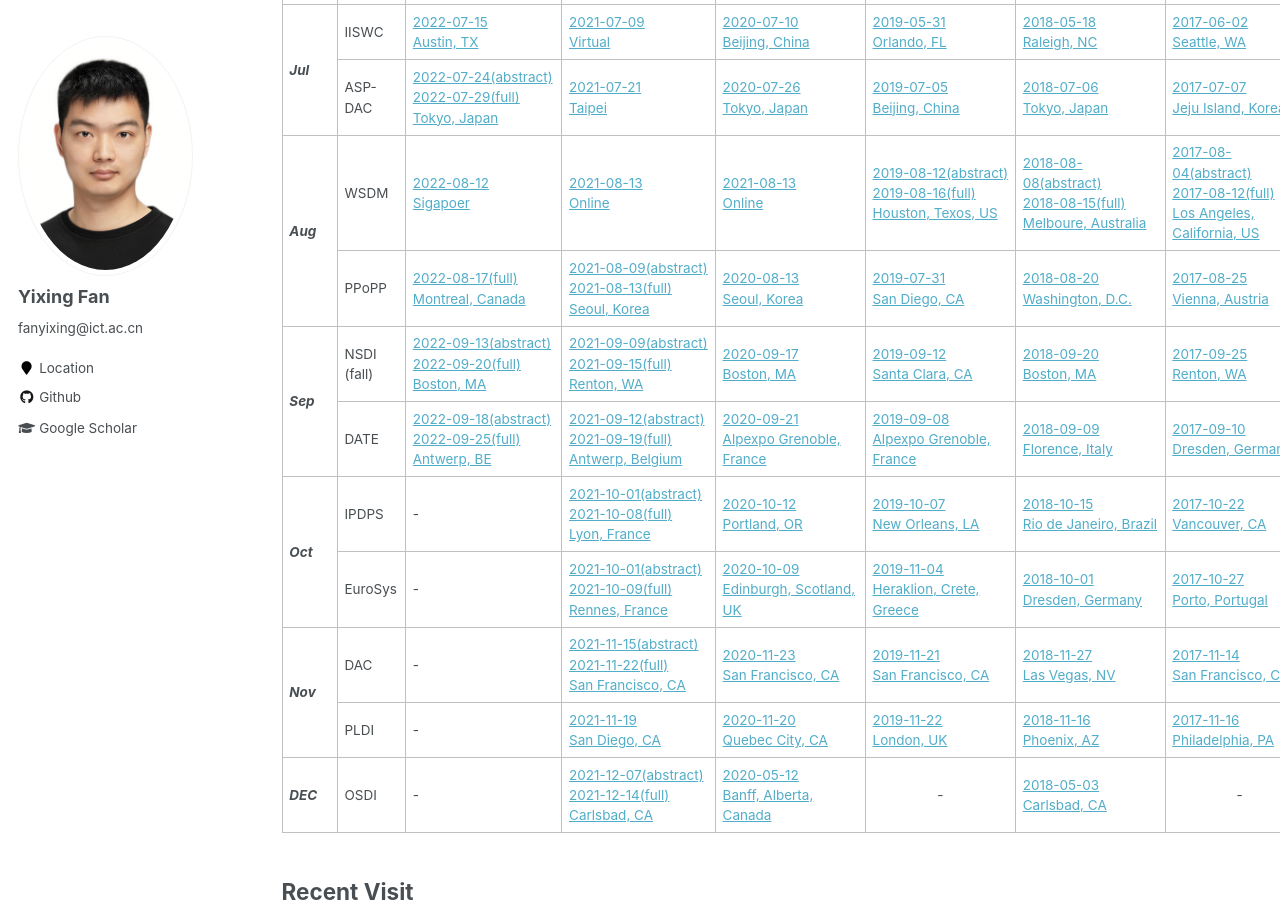
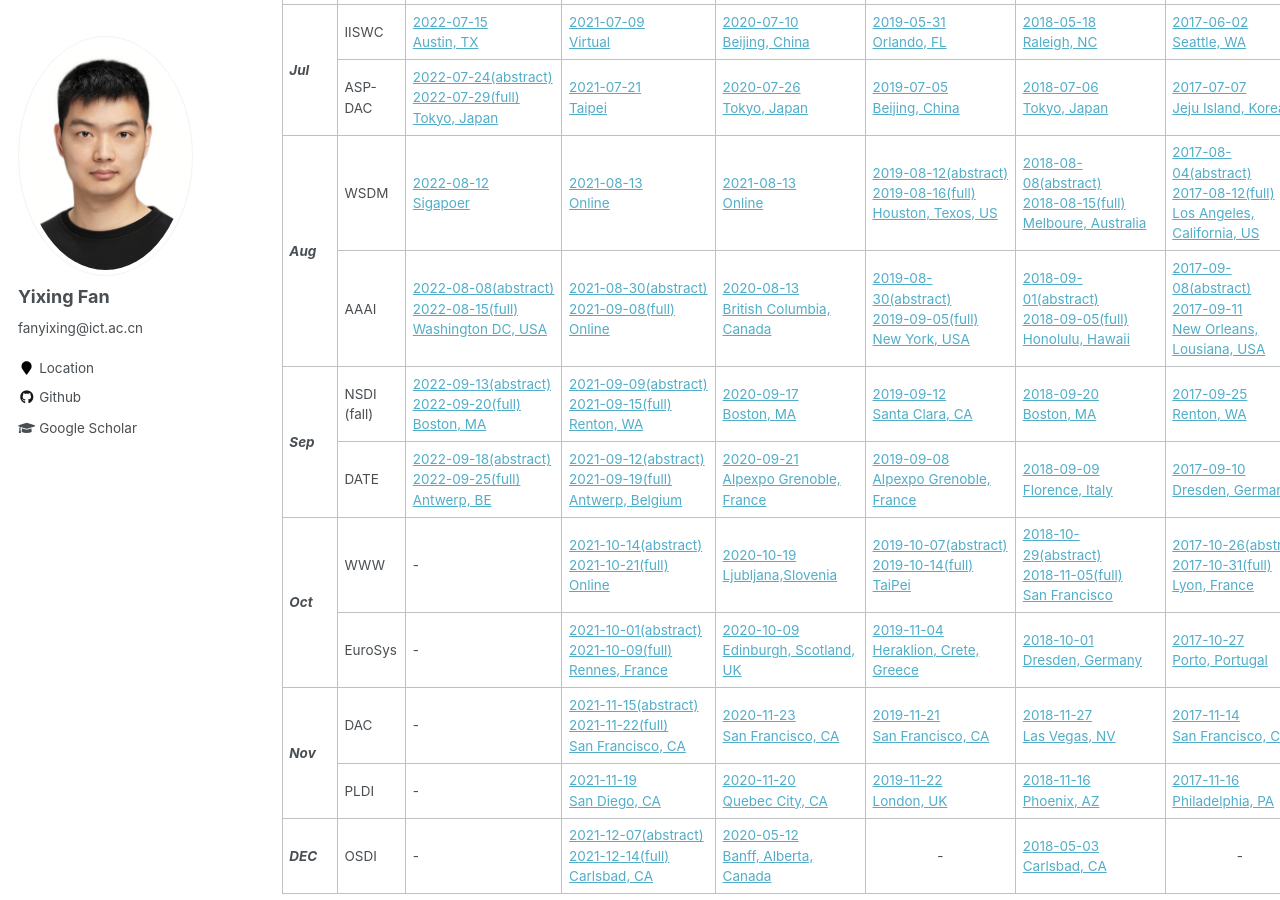
Before and after one commit to faneshion/faneshion.github.io, a Jekyll site: the page built from _pages/submission-map.md, in a window 1280 px wide and 900 px high, scrolled down 1025 px. Built offline with Jekyll 4.4.1, drawn with Linux system fonts in a browser that asks for light colours; some of the changed text lies outside the part shown.

Commit message:
update submission-map

```diff
--- a/_pages/submission-map.md
+++ b/_pages/submission-map.md
@@ -37,9 +37,9 @@ author_profile: true
 		<td><a href="https://ijcai-21.org/" title="date: 2021-08-19..26, notify: 2021-03-07"><nobr>2021-01-13(abstract)</nobr><br>2021-01-20(full)<br>Montreal, Canada</a></td>
 		<td><a href="https://static.ijcai.org/ijcai-pricai-2020-schedule/" title="date: 2020-07-11..17, notify: 2020-03-14"><nobr>2020-01-15(abstract)</nobr><br>2020-01-21(full)<br>Tokyo, Japan</a></td>
 		<td><a href="https://www.ijcai19.org/" title="date: 2019-08-10..16, notify: 2019-04-09"><nobr>2019-02-19(abstract)</nobr><br>2019-02-25(full)<br>Macao, China</a></td>
-		<td align="center">-</td>
 		<td><a href="http://www.ijcai-18.org/cfp/index.html" title="date: 2018-07-13..19, notify: 2018-04-16"><nobr>2018-01-25(abstract)</nobr><br>2018-02-02(full)<br>Stockholm, Sweden</a></td>
 		<td><a href="https://ijcai-17.org/index.html" title="date: 2017-08-19..25, notify: 2017-04-23"><nobr>2017-02-16(abstract)</nobr><br>2017-02-20(full)<br>Melbourne, Australia</a></td>
+		<td><a href="https://ijcai-16.org/" title="date: 2016-07-09..15, notify: 2016-04-04"><nobr>2016-01-27(abstract)</nobr><br>2016-02-02(full)<br>New York, USA</a></td>
 	</tr>
 	<tr>
 		<td rowspan="1"><b><i>Feb</i></b></td>
@@ -207,21 +207,14 @@ Chiba/Tokyo, Japan</a></td>
 		<td><a href="https://www.wsdm-conference.org/2017/" title="date: 2017-02-07..09, notify: 2016-10-17">2016-07-31(abstract)<br>2016-08-07(full)<br>Cambridge, UK</a></td>
 	</tr>
 	<tr>
-		<td>PPoPP</td>
-		<td><a href="http://conf.researchr.org/home/ppopp-2023" title="date: 2023-02-25..01, notify: 2022-11-07">2022-08-17(full)<br>
-Montreal, Canada</a></td>
-		<td><a href="http://conf.researchr.org/home/ppopp-2022" title="date: 2022-02-12..16, notify: 2021-12-26">2021-08-09(abstract)<br>2021-08-13(full)<br>
-Seoul, Korea</a></td>
-		<td><a href="http://conf.researchr.org/home/ppopp-2021" title="date: 2021-02-27..03, notify: 2020-11-16">2020-08-13<br>
-Seoul, Korea</a></td>
-		<td><a href="http://conf.researchr.org/home/ppopp-2020" title="date: 2020-02-22..26, notify: 2019-11-09">2019-07-31<br>
-San Diego, CA</a></td>
-		<td><a href="http://conf.researchr.org/home/ppopp-2019" title="date: 2019-02-16..20, notify: 2018-11-15">2018-08-20<br>
-Washington, D.C.</a></td>
-		<td><a href="http://conf.researchr.org/home/ppopp-2018" title="date: 2017-02-24..28, notify: 2017-12-06">2017-08-25<br>
-Vienna, Austria</a></td>
-		<td><a href="http://conf.researchr.org/home/ppopp-2017" title="date: 2017-02-04..08, notify: 2016-11-12">2016-08-01<br>
-Austin, TX</a></td>
+		<td>AAAI</td>
+		<td><a href="https://aaai.org/Conferences/AAAI-23/" title="date: 2023-02-07..14, notify: 2022-11-07">2022-08-08(abstract)<br>2022-08-15(full)<br>Washington DC, USA</a></td>
+		<td><a href="https://aaai.org/Conferences/AAAI-22/" title="date: 2022-02-22..03-01, notify: 2021-11-29">2021-08-30(abstract)<br>2021-09-08(full)<br>Online</a></td>
+		<td><a href="https://aaai.org/Conferences/AAAI-21/" title="date: 2021-02-02..09, notify: 2020-12-01">2020-08-13<br>British Columbia, Canada</a></td>
+		<td><a href="https://aaai.org/Conferences/AAAI-20" title="date: 2020-02-07..12, notify: 2019-11-10">2019-08-30(abstract)<br>2019-09-05(full)<br>New York, USA</a></td>
+		<td><a href="https://aaai.org/Conferences/AAAI-19" title="date: 2019-01-27..02-01, notify: 2018-11-01">2018-09-01(abstract)<br>2018-09-05(full)<br>Honolulu, Hawaii</a></td>
+		<td><a href="http://www.aaai.org/Conferences/AAAI/aaai18.php" title="date: 2018-02-02..07, notify: 2017-11-09">2017-09-08(abstract)<br>2017-09-11<br>New Orleans, Lousiana, USA</a></td>
+		<td><a href="https://www.aaai.org/Conferences/AAAI/aaai17.php" title="date: 2017-02-04..09, notify: 2016-11-11">2016-09-09(abstract)<br>2016-09-14(full)<br>San Francisco, California USA</a></td>
 	</tr>
 
 	<tr>
@@ -259,18 +252,14 @@ Lausanne, Switzerland</a></td>
 
 	<tr>
 		<td rowspan="2"><b><i>Oct</i></b></td>
-		<td>IPDPS</td>
+		<td>WWW</td>
 		<td>-</td>
-		<td><a href="http://www.ipdps.org/" title="date: 2022-05-30..03, notify: 2022-01-15">2021-10-01(abstract)<br>2021-10-08(full)<br>Lyon, France</a></td>
-		<td><a href="http://www.ipdps.org/" title="date: 2021-05-17..21, notify: 2021-01-19">2020-10-12<br>Portland, OR</a></td>
-		<td><a href="http://www.ipdps.org/ipdps2020" title="date: 2020-05-18..22, notify: 2020-01-20">2019-10-07<br>
-New Orleans, LA</a></td>
-		<td><a href="http://www.ipdps.org/ipdps2019" title="date: 2019-05-20..24, notify: 2019-01-20">2018-10-15<br>
-Rio de Janeiro, Brazil</a></td>
-		<td><a href="http://www.ipdps.org/ipdps2018" title="date: date: 2018-05-21..25, notify: 2018-01-22">2017-10-22<br>
-Vancouver, CA</a></td>
-		<td><a href="http://www.ipdps.org/ipdps2017" title="date: 2017-05-29..02, notify: 2017-01-08">2016-10-23<br>
-Orlando, FL</a></td>
+		<td><a href="https://www2022.thewebconf.org/" title="date: 2022-04-25..29, notify: 2022-01-13">2021-10-14(abstract)<br>2021-10-21(full)<br>Online</a></td>
+		<td><a href="https://www2021.thewebconf.org/" title="date: 2021-04-19..23, notify: 2021-01-19">2020-10-19<br>Ljubljana,Slovenia</a></td>
+		<td><a href="https://www2020.thewebconf.org/" title="date: 2020-04-20..25, notify: 2020-01-10">2019-10-07(abstract)<br>2019-10-14(full)<br>TaiPei</a></td>
+		<td><a href="https://thewebconf.org/www2019/" title="date: 2019-05-13..17, notify: 2019-01-21">2018-10-29(abstract)<br>2018-11-05(full)<br>San Francisco</a></td>
+		<td><a href="https://www2018.thewebconf.org/" title="date: date: 2018-04-23..27, notify: 2017-12-22">2017-10-26(abstract)<br>2017-10-31(full)<br>Lyon, France</a></td>
+		<td><a href="https://www.www2017.com.au/perch/resources/cfp-www2017-1.pdf" title="date: 2017-04-03..07, notify: 2016-12-21">2016-10-19(abstract)<br>2016-10-24(full)<br>Perth, Australia</a></td>
 	</tr>
 	<tr>
 		<td>EuroSys</td>
```
